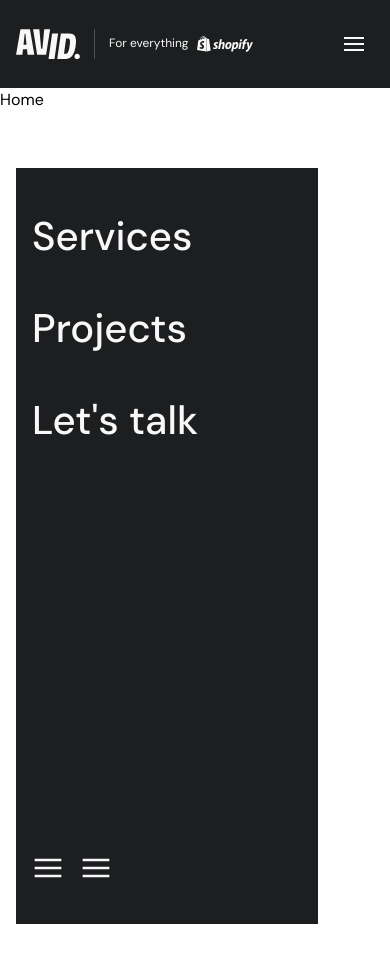
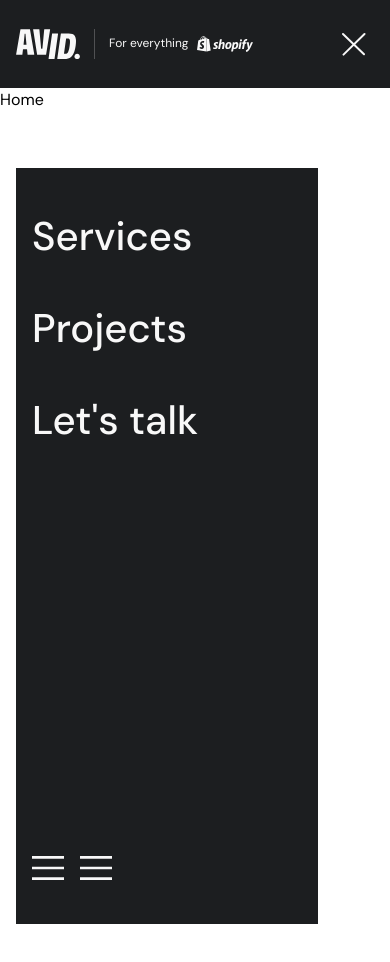
Before and after one commit to rhysmansfield/avidagency, a Next.js app: page / in a window 390 px wide. Both pictures are taken after a click on the button 354 px from the left and 44 px from the top of the page. Shown: the top 962 px of the page. Built offline with nearby package versions, Linux system fonts and the light colour scheme; what next-recaptcha-v3 would draw is missing.

Commit message:
Add mobile menu functionality

```diff
--- a/components/header/header.module.scss
+++ b/components/header/header.module.scss
@@ -88,6 +88,16 @@
   margin-top: var(--header-height);
   padding: 2.5rem var(--wrapper-padding);
   background-color: var(--c-brand-night);
+  opacity: 0;
+  visibility: hidden;
+  transition:
+    opacity var(--transition),
+    visibility var(--transition);
+
+  &--open {
+    opacity: 1;
+    visibility: visible;
+  }
 
   @include min-width(md) {
     display: none;
--- a/components/header/header.tsx
+++ b/components/header/header.tsx
@@ -1,6 +1,8 @@
 'use client';
 
 import Link from 'next/link';
+
+import { useMobileMenu } from '@/hooks/use-mobile-menu';
 
 import { Icon } from '@/components/icon/icon';
 import { UnderlineLink } from '@/components/underline-link/underline-link';
@@ -12,10 +14,13 @@ import { HeaderProps } from './header.type';
 import styles from './header.module.scss';
 
 export const Header = ({ items, cta, socials }: HeaderProps) => {
+  const { isMobileMenuOpen, toggleMobileMenu, closeMobileMenu } =
+    useMobileMenu();
+
   return (
     <header className={classList('wrapper', styles.root)}>
       <div className={styles['logo__wrapper']}>
-        <Link href="/">
+        <Link href="/" onClick={closeMobileMenu}>
           <Icon name="logo" title="Avid Agency" className={styles.logo} />
         </Link>
         <div className={styles['shopify__wrapper']}>
@@ -50,16 +55,28 @@ export const Header = ({ items, cta, socials }: HeaderProps) => {
       </nav>
 
       <button className={styles['mobile-nav__button']}>
-        <Icon name="menu" title="Menu" className={styles['mobile-nav__icon']} />
+        <Icon
+          name={isMobileMenuOpen ? 'close' : 'menu'}
+          title="Toggle menu"
+          onClick={toggleMobileMenu}
+          className={styles['mobile-nav__icon']}
+        />
       </button>
 
-      <nav className={classList('wrapper', styles['mobile-nav'])}>
+      <nav
+        className={classList(
+          'wrapper',
+          styles['mobile-nav'],
+          isMobileMenuOpen && styles['mobile-nav--open'],
+        )}
+      >
         <ul className={styles['mobile-nav__list']}>
           {[...items, cta].map(({ href, label, external }) => (
             <li key={label}>
               <Link
                 href={href}
                 target={external ? '_blank' : undefined}
+                onClick={closeMobileMenu}
                 className={styles['mobile-nav__link']}
               >
                 {label}
@@ -74,6 +91,7 @@ export const Header = ({ items, cta, socials }: HeaderProps) => {
               <Link
                 href={href}
                 target={external ? '_blank' : undefined}
+                onClick={closeMobileMenu}
                 className={styles['mobile-nav__social']}
               >
                 <Icon
--- a/components/icon/icon.tsx
+++ b/components/icon/icon.tsx
@@ -1,5 +1,6 @@
 import { cloneElement } from 'react';
 
+import { CloseSvg } from '@/components/icon/svgs/close';
 import { LogoSvg } from '@/components/icon/svgs/logo';
 import { MenuSvg } from '@/components/icon/svgs/menu';
 import { ShopifySvg } from '@/components/icon/svgs/shopify';
@@ -11,6 +12,7 @@ export const Icon = ({ name, ...props }: IconProps) => {
     logo: <LogoSvg />,
     shopify: <ShopifySvg />,
     menu: <MenuSvg />,
+    close: <CloseSvg />,
   };
 
   return cloneElement(icons[name], props);
--- a/components/icon/icon.type.ts
+++ b/components/icon/icon.type.ts
@@ -1,6 +1,6 @@
 import { HTMLAttributes, ReactElement } from 'react';
 
-export type IconName = 'logo' | 'shopify' | 'menu';
+export type IconName = 'logo' | 'shopify' | 'menu' | 'close';
 
 export type IconComponents = {
   [key in IconName]: ReactElement;
--- /dev/null
+++ b/components/icon/svgs/close.tsx
@@ -0,0 +1,16 @@
+import { HTMLAttributes } from 'react';
+
+export const CloseSvg = (props: HTMLAttributes<SVGElement>) => (
+  <svg
+    xmlns="http://www.w3.org/2000/svg"
+    version="1.2"
+    viewBox="0 0 24 24"
+    stroke="currentColor"
+    strokeLinecap="round"
+    strokeLinejoin="round"
+    strokeWidth={2}
+    {...props}
+  >
+    <path d="m22.5 2-21 20.6M1 2l21 20.3" />
+  </svg>
+);
--- a/components/icon/svgs/menu.tsx
+++ b/components/icon/svgs/menu.tsx
@@ -10,6 +10,6 @@ export const MenuSvg = (props: HTMLAttributes<SVGElement>) => (
     stroke="currentColor"
     {...props}
   >
-    <path d="M3 12h18M3 6h18M3 18h18" />
+    <path d="M1 12h22M1 4h22M1 20h22" />
   </svg>
 );
--- /dev/null
+++ b/hooks/use-mobile-menu.ts
@@ -0,0 +1,24 @@
+import { useEffect, useState } from 'react';
+
+import { useMobileMenuHook } from './use-mobile-menu.type';
+
+export const useMobileMenu = (): useMobileMenuHook => {
+  const [isMobileMenuOpen, setIsMobileMenuOpen] = useState(false);
+
+  const closeMobileMenu = () => setIsMobileMenuOpen(false);
+
+  const toggleMobileMenu = () => {
+    setIsMobileMenuOpen((prev) => !prev);
+  };
+
+  useEffect(() => {
+    if (isMobileMenuOpen) document.body.style.overflow = 'hidden';
+    else document.body.style.overflow = '';
+  }, [isMobileMenuOpen]);
+
+  return {
+    isMobileMenuOpen,
+    toggleMobileMenu,
+    closeMobileMenu,
+  };
+};
--- /dev/null
+++ b/hooks/use-mobile-menu.type.ts
@@ -0,0 +1,5 @@
+export type useMobileMenuHook = {
+  isMobileMenuOpen: boolean;
+  toggleMobileMenu: () => void;
+  closeMobileMenu: () => void;
+};
--- a/styles/_variables.scss
+++ b/styles/_variables.scss
@@ -13,7 +13,8 @@
   --c-grey-light-24: rgba(248, 248, 248, 0.24);
 
   --transition-duration: 0.3s;
-  --transition: var(--transition-duration) ease;
+  --transition-timing: ease;
+  --transition: var(--transition-duration) var(--transition-timing);
 
   --font-space-grotesk-h1: 700 5rem/100% var(--font-heading);
   --font-space-grotesk-h2: 700 4rem/100% var(--font-heading);
```
